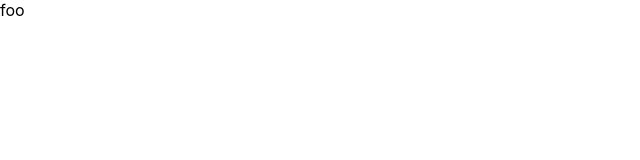
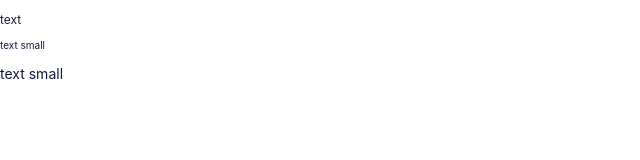
Before and after one commit to dandelionadia/yearandday, a React (Create React App) app: page / in a window 1280 px wide. Shown: the top 160 px of the page, without its empty margins (0-640 px from the left). Built offline with nearby package versions, Linux system fonts and the light colour scheme.

Commit message:
adds Text

```diff
--- a/src/App.tsx
+++ b/src/App.tsx
@@ -1,7 +1,14 @@
 import React from "react";
+import { Text } from "./atoms/Text";
 
 function App() {
-  return <div>foo</div>;
+  return (
+    <>
+      <Text>text</Text>
+      <Text small>text small</Text>
+      <Text big>text small</Text>
+    </>
+  );
 }
 
 export default App;
--- /dev/null
+++ b/src/atoms/Text.tsx
@@ -0,0 +1,22 @@
+import styled, { css } from "styled-components";
+
+interface TextProps {
+  small?: boolean;
+  big?: boolean;
+}
+
+export const Text = styled.p<TextProps>`
+  color: ${({ theme }) => theme.colors.blue};
+  font-size: 12px;
+
+  ${(props) =>
+    props.small &&
+    css`
+      font-size: 10px;
+    `}
+  ${(props) =>
+    props.big &&
+    css`
+      font-size: 14px;
+    `}
+`;
```
Also changed, not shown: 1 other file (tests, documents, lock files or other folders).
